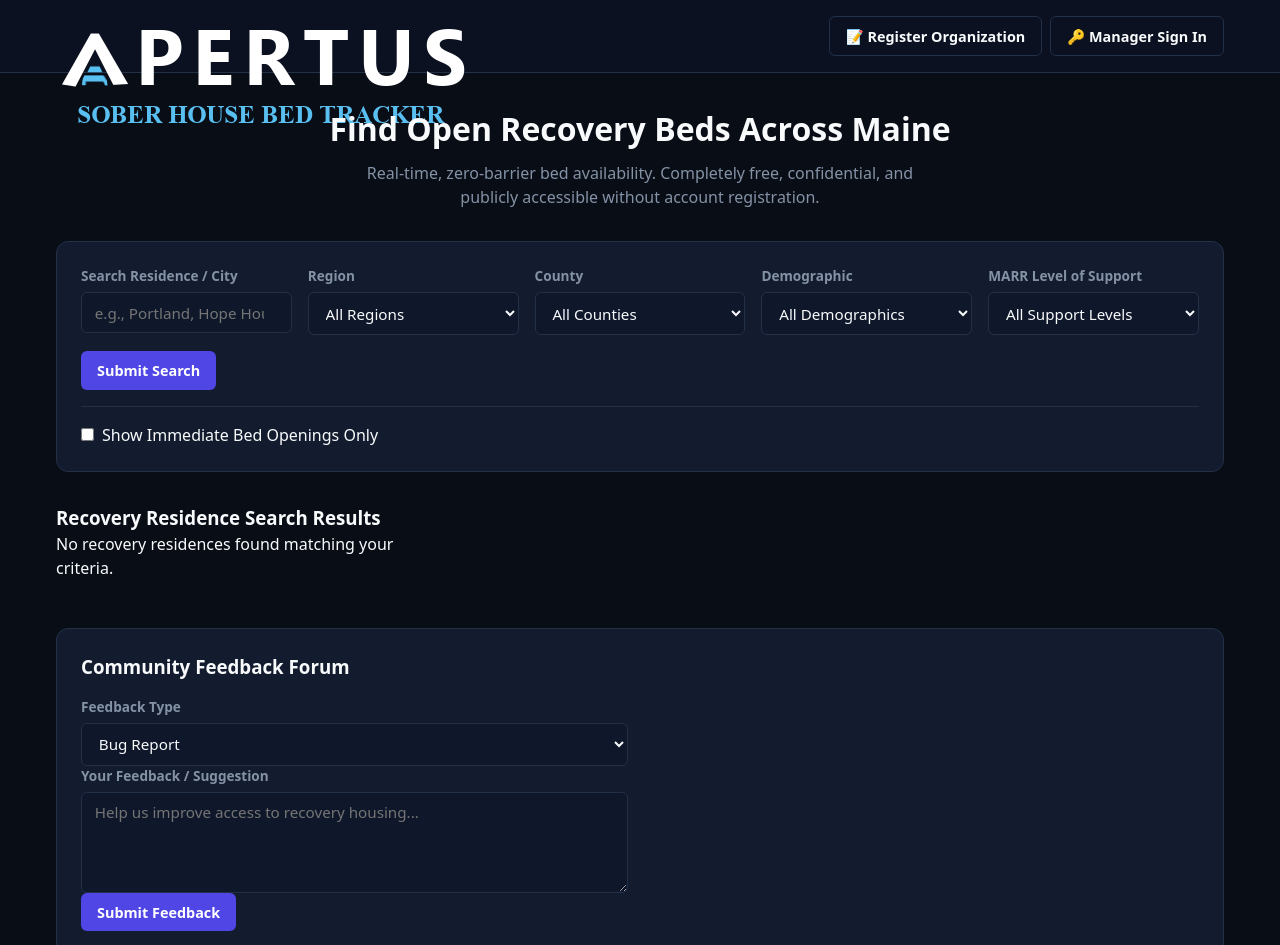
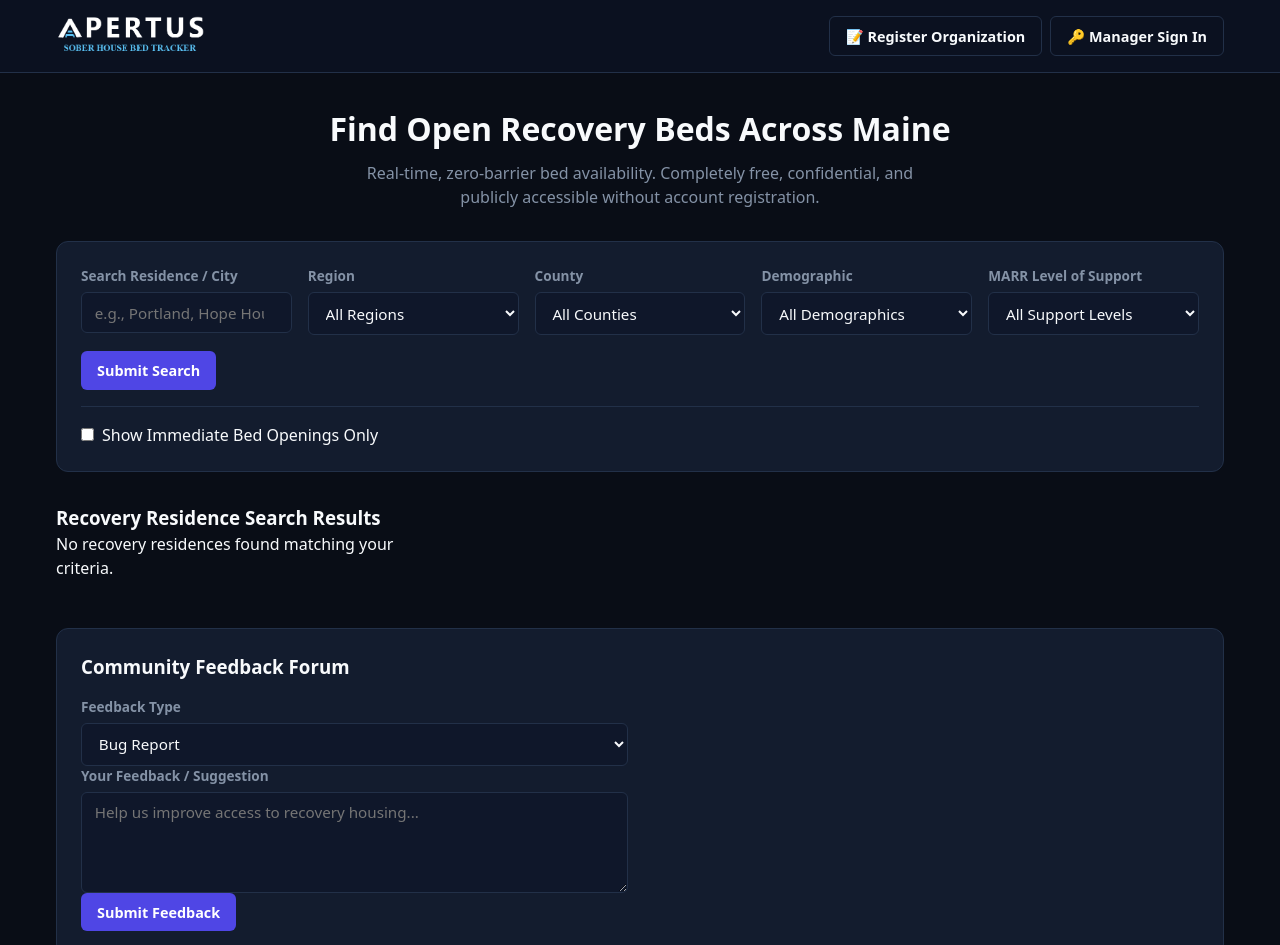
Before and after one commit to Tialudwick/Apertus, a website with bundled scripts: page index.html in a window 1280 px wide. Shown: the top 945 px of the page. Built offline with nearby package versions, Linux system fonts and the light colour scheme; some packages are replaced by stand-ins of ours; no server answers; the database is empty.

Commit message:
updated css

```diff
--- a/css/main.css
+++ b/css/main.css
@@ -77,15 +77,22 @@ body {
     gap: 1rem;
 }
 
+/* Fix the image sizing inside the anchor */
 .brand {
-    background-size: contain;      /* Scales logo to fit without cropping */
-    background-repeat: no-repeat;
-    background-position: left center;
-    height: 20px;
-    width: 140px;
-    display: inline-block;
+    display: flex;
+    align-items: center;
+    height: 40px; /* Desired height in navbar */
+    text-decoration: none;
+    overflow: hidden; /* Prevents overflow */
 }
 
+.brand-logo {
+    max-height: 100%; /* Constrains image height to the parent link */
+    max-width: 100%;  /* Constrains image width */
+    width: auto;      /* Keeps correct aspect ratio */
+    object-fit: contain;
+    display: block;
+}
 
 
 .nav-actions {
```
